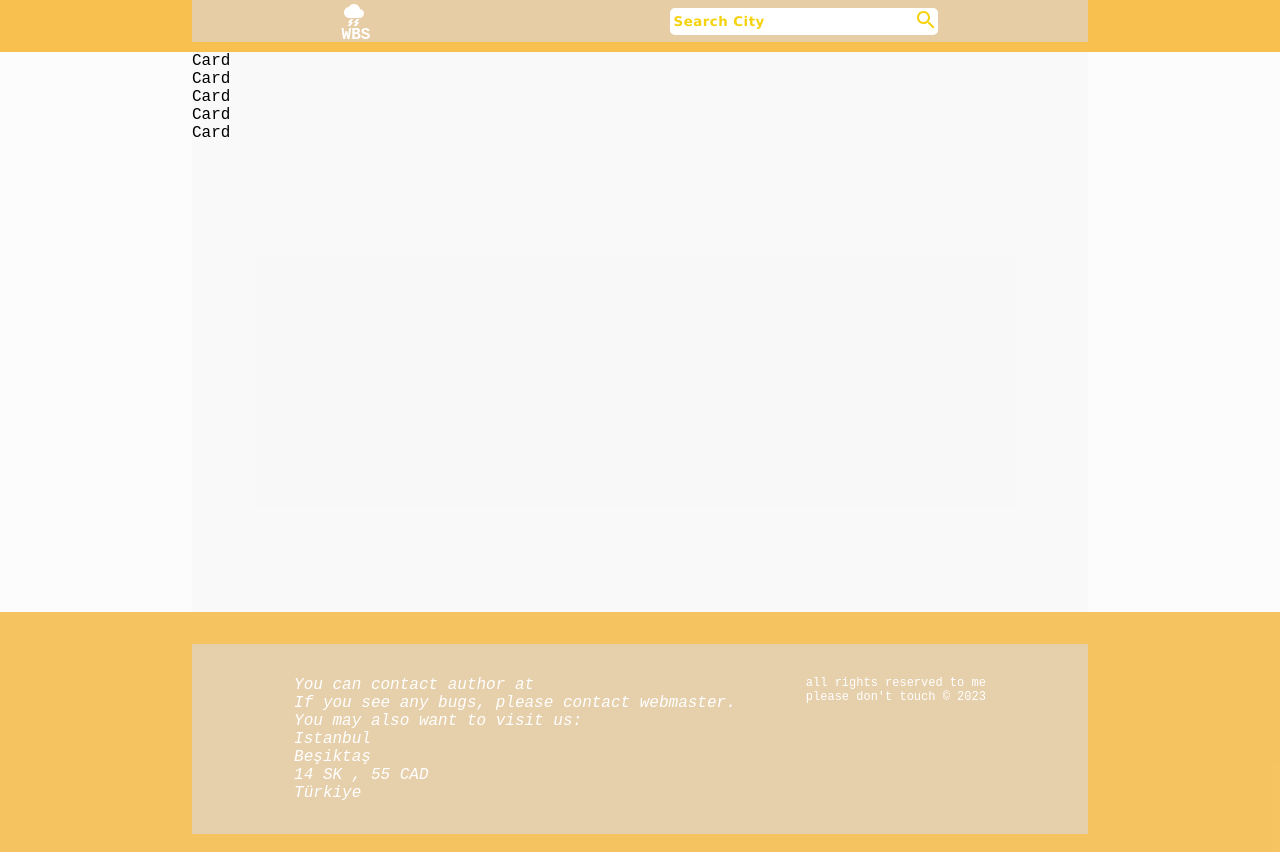
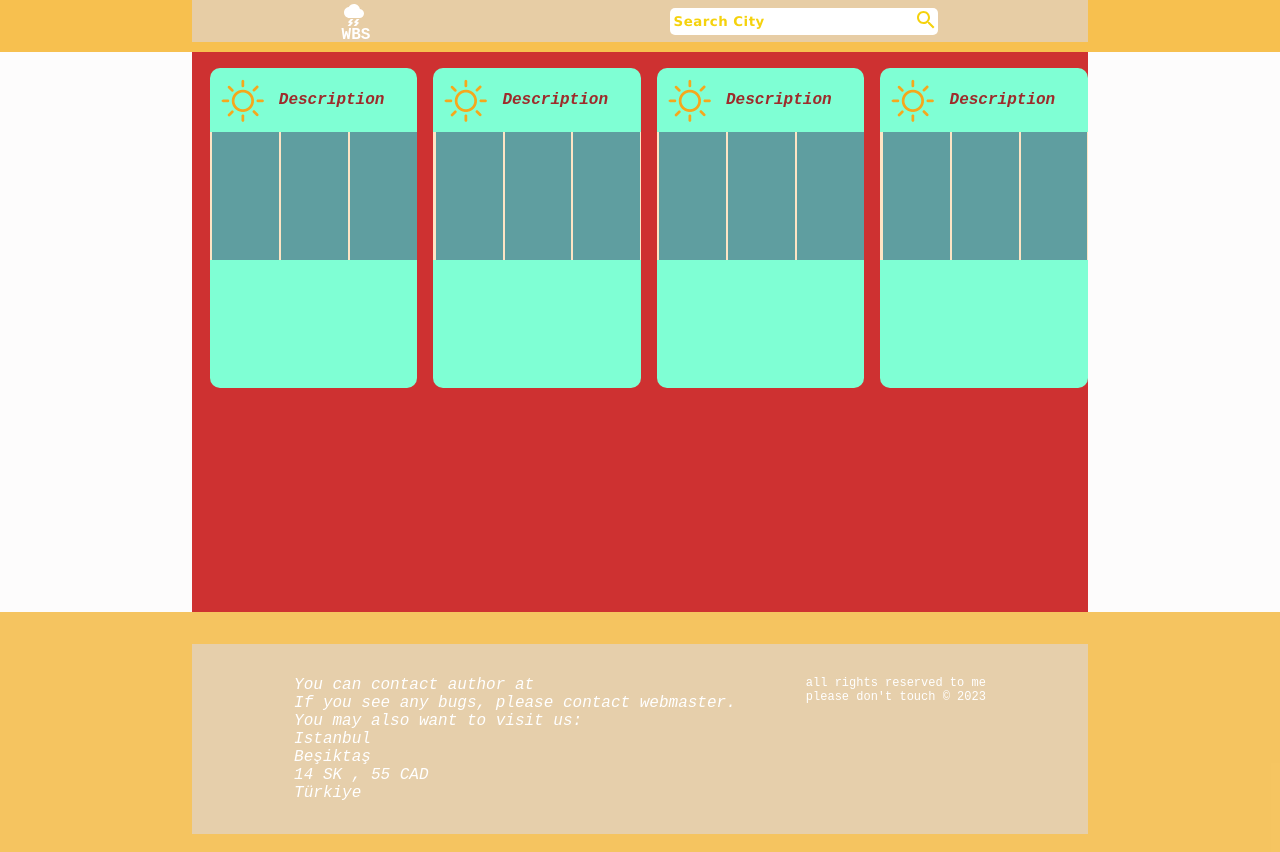
Before and after one commit to sami9994/bestweather, a React (Vite) app: page / in a window 1280 px wide. Built offline with nearby package versions, Linux system fonts and the light colour scheme.

Commit message:
add cards design

```diff
--- a/src/components/Card.jsx
+++ b/src/components/Card.jsx
@@ -1,4 +1,26 @@
+import response from '../res'
+import '../styles/css/card.css'
 const Card = () => {
-  return <div>Card</div>
+  console.log(response)
+  return (
+    <div className='card-content'>
+      <div className='card-main-content'>
+        <section className='icon-main-desc'>
+          <img
+            src='../../icons/different/01d.png'
+            alt='icon'
+            className='icon'
+          />
+          <h1 className='main-title'>Description</h1>
+        </section>
+        <section className='humidity-heat-wind-desc'>
+          <section className='humidity'></section>
+          <section className='wind'></section>
+          <section className='temp'></section>
+        </section>
+        <section className='desc'></section>
+      </div>
+    </div>
+  )
 }
 export default Card
--- a/src/components/MainContent.jsx
+++ b/src/components/MainContent.jsx
@@ -5,13 +5,14 @@ import Header from './header'
 const MainContent = () => {
   return (
     <div className='main-div'>
-      <section className='main-content'>
-        <Card />
-        <Card />
-        <Card />
-        <Card />
-        <Card />
-      </section>
+      <div className='main-content'>
+        <section className='daily-section'>
+          <Card />
+          <Card />
+          <Card />
+          <Card />
+        </section>
+      </div>
     </div>
   )
 }
--- a/src/index.css
+++ b/src/index.css
@@ -4,6 +4,9 @@
   margin: 0;
   padding: 0;
   box-sizing: border-box;
+}
+html {
+  scroll-behavior: smooth;
 }
 body {
   font-family: 'Courier New', Courier, monospace;
--- /dev/null
+++ b/src/res.jsx
@@ -0,0 +1,42 @@
+export default {
+  coord: {
+    lon: -0.13,
+    lat: 51.51,
+  },
+  weather: [
+    {
+      id: 300,
+      main: 'Drizzle',
+      description: 'light intensity drizzle',
+      icon: '09d',
+    },
+  ],
+  base: 'stations',
+  main: {
+    temp: 280.32,
+    pressure: 1012,
+    humidity: 81,
+    temp_min: 279.15,
+    temp_max: 281.15,
+  },
+  visibility: 10000,
+  wind: {
+    speed: 4.1,
+    deg: 80,
+  },
+  clouds: {
+    all: 90,
+  },
+  dt: 1485789600,
+  sys: {
+    type: 1,
+    id: 5091,
+    message: 0.0103,
+    country: 'GB',
+    sunrise: 1485762037,
+    sunset: 1485794875,
+  },
+  id: 2643743,
+  name: 'London',
+  cod: 200,
+}
--- /dev/null
+++ b/src/scss/card.scss
@@ -0,0 +1,47 @@
+.card-content {
+  border-radius: 10px;
+  width: 15rem;
+  height: 20em;
+  background-color: aquamarine;
+  margin-left: 1em;
+  .card-main-content {
+    height: fit-content;
+
+    .icon-main-desc {
+      width: 100%;
+      overflow: hidden;
+
+      display: grid;
+      grid-template-columns: 1fr 2fr;
+      justify-content: space-around;
+      align-items: center;
+      .icon {
+        width: 4em;
+        max-width: 100px;
+        min-width: 50px;
+      }
+      .main-title {
+        color: rgb(158, 43, 43);
+        font-size: medium;
+        font-style: italic;
+      }
+    }
+    .humidity-heat-wind-desc {
+      background-color: bisque;
+      padding: 0 0.1em;
+      width: 100%;
+      height: 8em;
+      display: grid;
+      grid-template-columns: repeat(3, 1fr);
+      gap: 2px;
+      .humidity,
+      .wind,
+      .temp {
+        background-color: cadetblue;
+        margin: 0 1px;
+        height: 100%;
+        width: 100%;
+      }
+    }
+  }
+}
--- a/src/scss/main-content.scss
+++ b/src/scss/main-content.scss
@@ -6,7 +6,16 @@
   .main-content {
     margin: auto;
     width: $main-width;
-    background-color: rgba(238, 235, 235, 0.233);
+    background-color: rgb(206, 49, 49);
     height: 70vh;
+
+    .daily-section {
+      display: flex;
+      padding-top: 1em;
+      padding-left: 0.1em;
+      padding-bottom: 0.5em;
+
+      overflow-x: scroll;
+    }
   }
 }
--- /dev/null
+++ b/src/styles/css/card.css
@@ -0,0 +1,45 @@
+.card-content {
+  border-radius: 10px;
+  width: 15rem;
+  height: 20em;
+  background-color: aquamarine;
+  margin-left: 1em;
+}
+.card-content .card-main-content {
+  height: fit-content;
+}
+.card-content .card-main-content .icon-main-desc {
+  width: 100%;
+  overflow: hidden;
+  display: grid;
+  grid-template-columns: 1fr 2fr;
+  justify-content: space-around;
+  align-items: center;
+}
+.card-content .card-main-content .icon-main-desc .icon {
+  width: 4em;
+  max-width: 100px;
+  min-width: 50px;
+}
+.card-content .card-main-content .icon-main-desc .main-title {
+  color: rgb(158, 43, 43);
+  font-size: medium;
+  font-style: italic;
+}
+.card-content .card-main-content .humidity-heat-wind-desc {
+  background-color: bisque;
+  padding: 0 0.1em;
+  width: 100%;
+  height: 8em;
+  display: grid;
+  grid-template-columns: repeat(3, 1fr);
+  gap: 2px;
+}
+.card-content .card-main-content .humidity-heat-wind-desc .humidity,
+.card-content .card-main-content .humidity-heat-wind-desc .wind,
+.card-content .card-main-content .humidity-heat-wind-desc .temp {
+  background-color: cadetblue;
+  margin: 0 1px;
+  height: 100%;
+  width: 100%;
+}/*# sourceMappingURL=card.css.map */
--- a/src/styles/css/main-content.css
+++ b/src/styles/css/main-content.css
@@ -6,6 +6,13 @@
 .main-div .main-content {
   margin: auto;
   width: 70vw;
-  background-color: rgba(238, 235, 235, 0.233);
+  background-color: rgb(206, 49, 49);
   height: 70vh;
+}
+.main-div .main-content .daily-section {
+  display: flex;
+  padding-top: 1em;
+  padding-left: 0.1em;
+  padding-bottom: 0.5em;
+  overflow-x: scroll;
 }/*# sourceMappingURL=main-content.css.map */
```
Also changed, not shown: src/res.json (deleted, +0 -42 lines), 2 other files (tests, documents, lock files or other folders).
